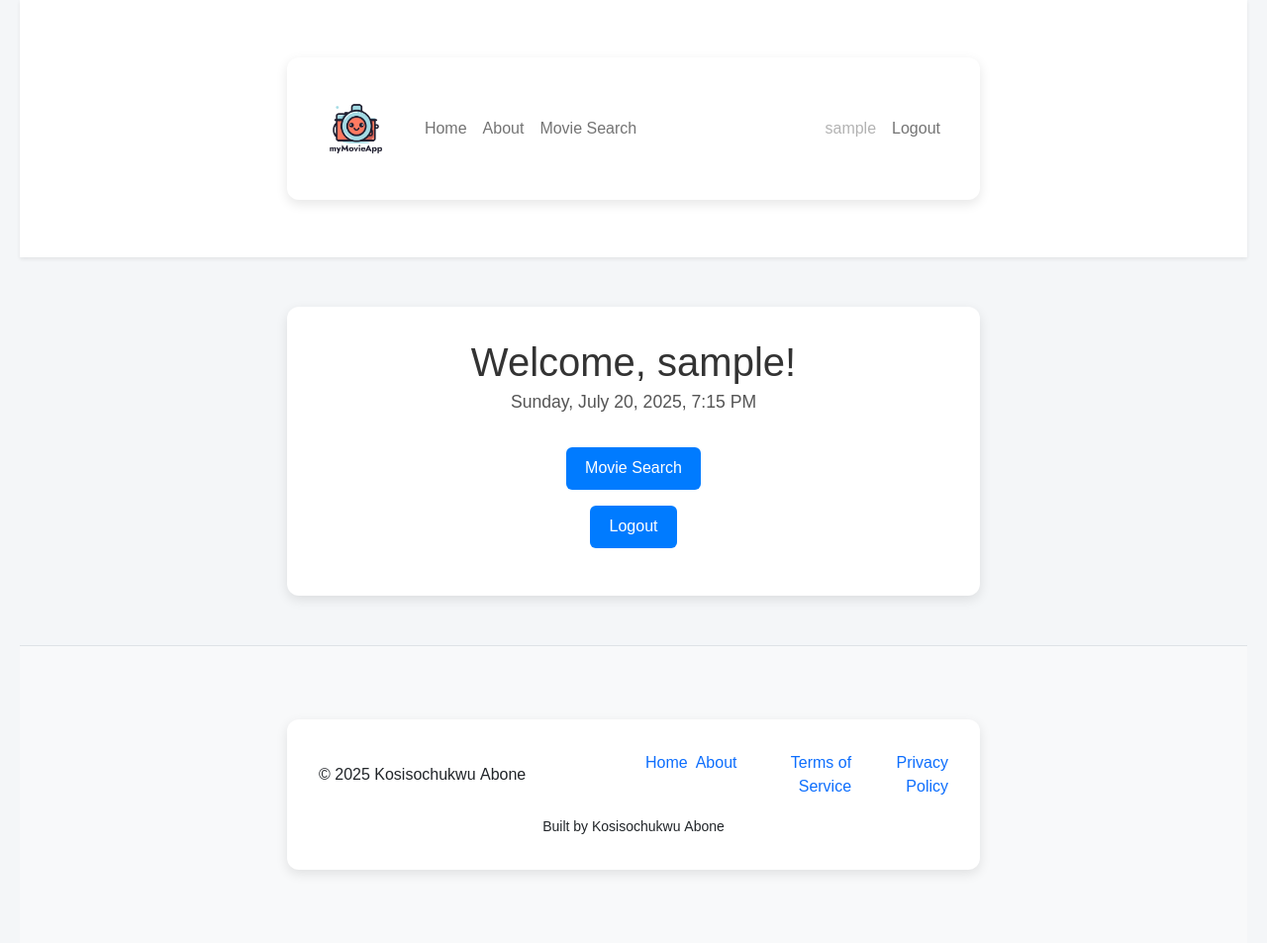
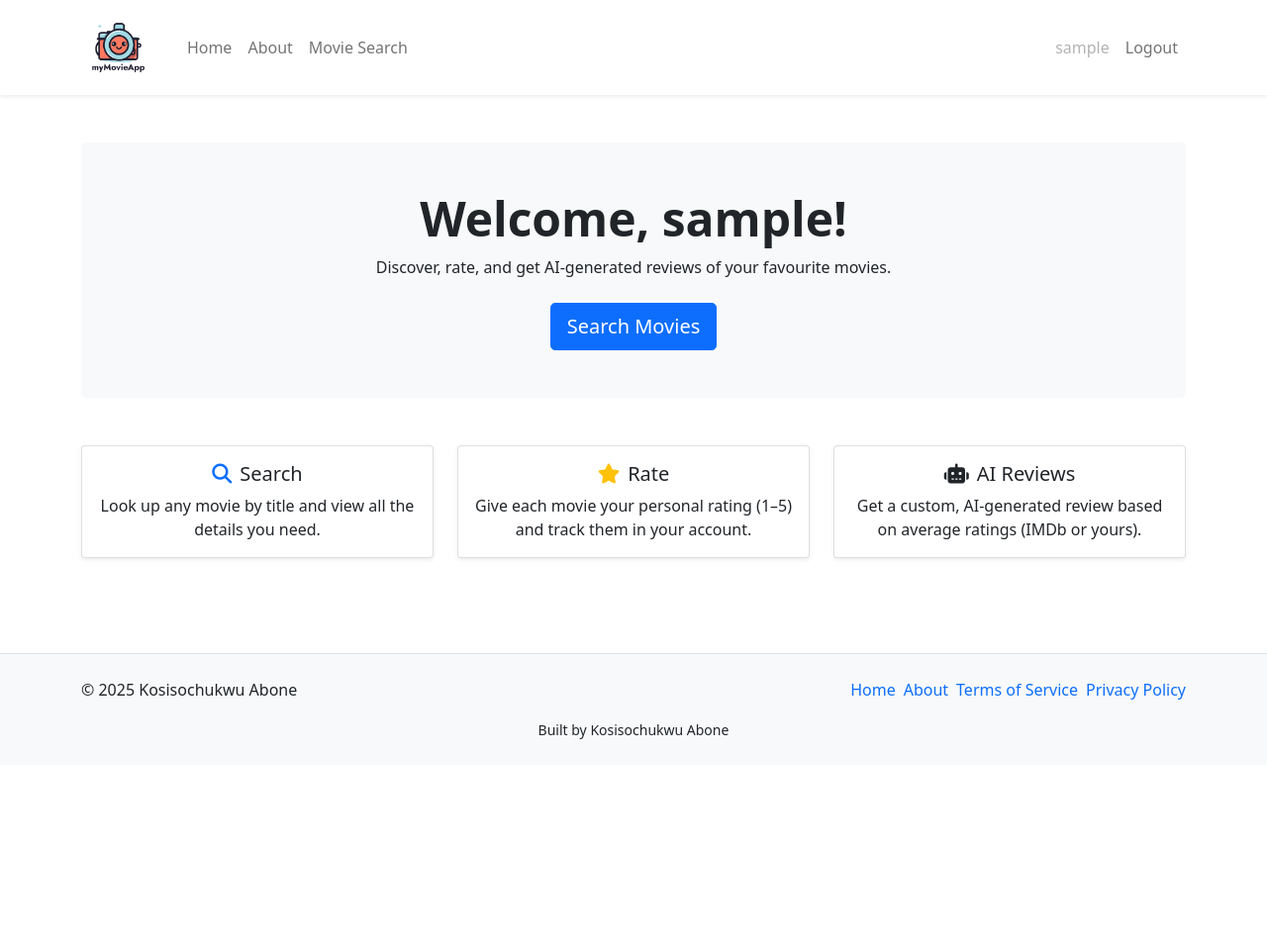
Before and after one commit to KosyAbone/COSC-Project, a PHP site: template app/views/home/index.php in a window 1280 px wide. Shown: the whole page at 99% size. After the commit the page ends 747 px from the top, so only its background shows below. Run offline with PHP 8.4, Linux system fonts and the light colour scheme; the template is opened without the code that fills it, so the values that code supplies are empty; the visitor is signed in with stand-in values (Sample User, id 1).

Commit message:
Modified the UI outlook of the homepage using basic bootstrap cards and container, also made sure to dynamically Welcome a user with their username if logged in and Guest if not

```diff
--- a/app/views/home/index.php
+++ b/app/views/home/index.php
@@ -1,56 +1,60 @@
 <?php require_once 'app/views/templates/header.php'; ?>
 
-<style>
-    body {
-        font-family: Arial, sans-serif;
-        background: #f4f6f8;
-        margin: 0;
-        padding: 0 20px;
-    }
+<?php
+  $user = $_SESSION['username'] ?? 'Guest';
+?>
 
-    .container {
-        max-width: 700px;
-        margin: 50px auto;
-        background: white;
-        padding: 2rem;
-        border-radius: 12px;
-        box-shadow: 0 4px 12px rgba(0,0,0,0.1);
-        text-align: center;
-    }
+<main class="container py-5">
 
-    h1 {
-        font-size: 2.5rem;
-        margin-bottom: 0.2rem;
-        color: #333;
-    }
+  <div class="p-5 mb-5 bg-light rounded-3 text-center">
+    <h1 class="display-5 fw-bold">Welcome, <?= $user ?>!</h1>
+    <p class="col-md-8 mx-auto mb-4">
+      Discover, rate, and get AI‑generated reviews of your favourite movies.
+    </p>
+    <a href="/movie" class="btn btn-primary btn-lg">
+      Search Movies
+    </a>
+  </div>
 
-    .lead {
-        font-size: 1.1rem;
-        color: #555;
-        margin-bottom: 2rem;
-    }
+  <div class="row g-4">
+    <div class="col-md-4">
+      <div class="card h-100 text-center shadow-sm">
+        <div class="card-body">
+          <h5 class="card-title">
+            <i class="fa fa-search fa-md me-2 text-primary"></i>Search
+          </h5>
+          <p class="card-text">
+            Look up any movie by title and view all the details you need.
+          </p>
+        </div>
+      </div>
+    </div>
+    <div class="col-md-4">
+      <div class="card h-100 text-center shadow-sm">
+        <div class="card-body">
+          <h5 class="card-title">
+            <i class="fa fa-star fa-md me-2 text-warning"></i>Rate
+          </h5>
+          <p class="card-text">
+            Give each movie your personal rating (1–5) and track them in your account.
+          </p>
+        </div>
+      </div>
+    </div>
+    <div class="col-md-4">
+      <div class="card h-100 text-center shadow-sm">
+        <div class="card-body">
+          <h5 class="card-title">
+            <i class="fa fa-robot fa-md me-2"></i>AI Reviews
+          </h5>
+          <p class="card-text">
+            Get a custom, AI‑generated review based on average ratings (IMDb or yours).
+          </p>
+        </div>
+      </div>
+    </div>
+  </div>
 
-    .link {
-        display: inline-block;
-        padding: 0.6rem 1.2rem;
-        background: #007bff;
-        color: white;
-        text-decoration: none;
-        border-radius: 6px;
-        transition: background 0.2s ease-in-out;
-    }
-
-    a:hover {
-        background: #0056b3;
-        color: whitesmoke;
-    }
-</style>
-
-<div class="container">
-    <h1>Welcome, <?=$_SESSION['username'] ?>!</h1>
-    <p class="lead"><?= date("l, F j, Y, g:i A"); ?></p>
-    <p><a class="link" href="/movie">Movie Search</a></p>
-    <p><a class="link" href="/logout">Logout</a></p>
-</div>
+</main>
 
 <?php require_once 'app/views/templates/footer.php'; ?>
--- a/app/views/templates/header.php
+++ b/app/views/templates/header.php
@@ -19,7 +19,11 @@
       integrity="sha384-1BmE4kWBq78iYhFldvKuhfTAU6auU8tT94WrHftjDbrCEXSU1oBoqyl2QvZ6jIW3"
       crossorigin="anonymous"
     >
-    <link rel="icon" href="/favicon.png">
+    <link
+      href="https://cdnjs.cloudflare.com/ajax/libs/font-awesome/6.4.0/css/all.min.css"
+      rel="stylesheet"
+    />
+
   </head>
       <body class="d-flex flex-column min-vh-100">
       <nav class="navbar navbar-expand-lg navbar-light bg-white shadow-sm">
```
Also changed, not shown: app/views/movie/detail.php (+5 -5 lines).
